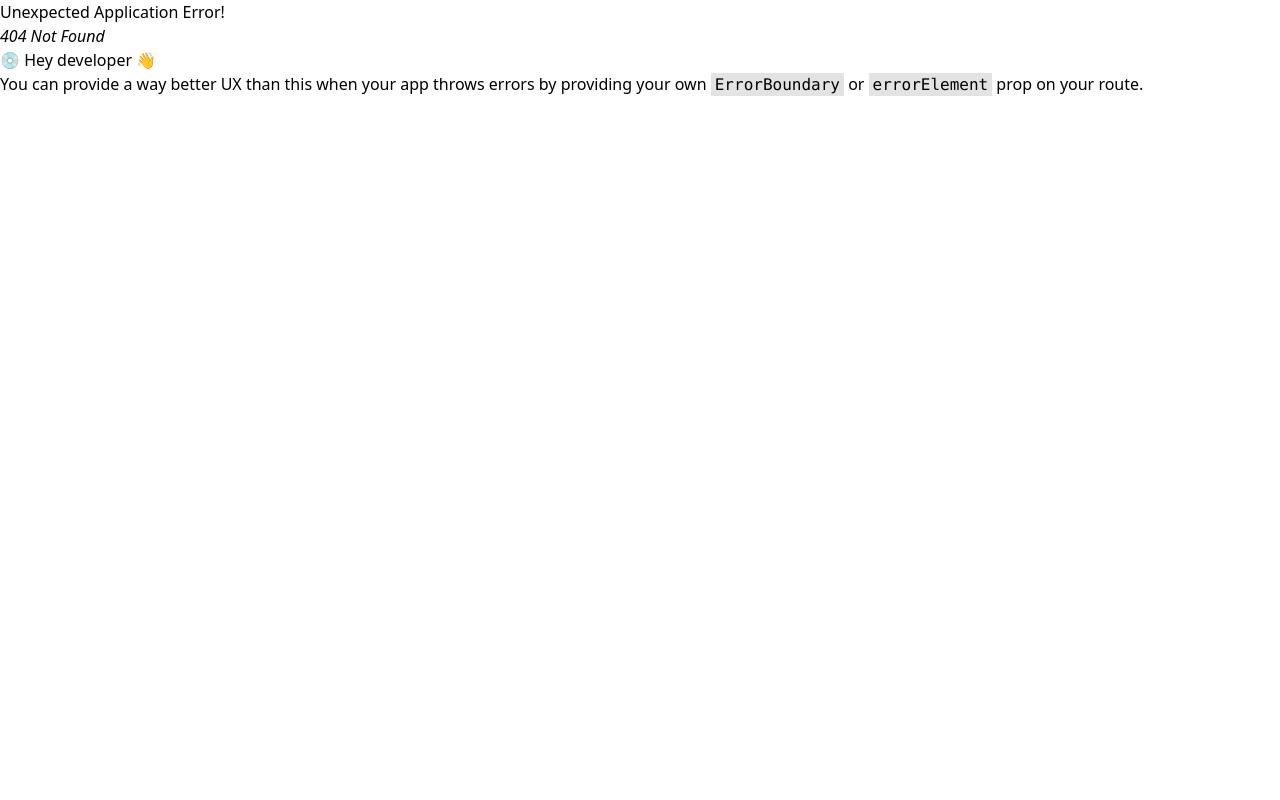
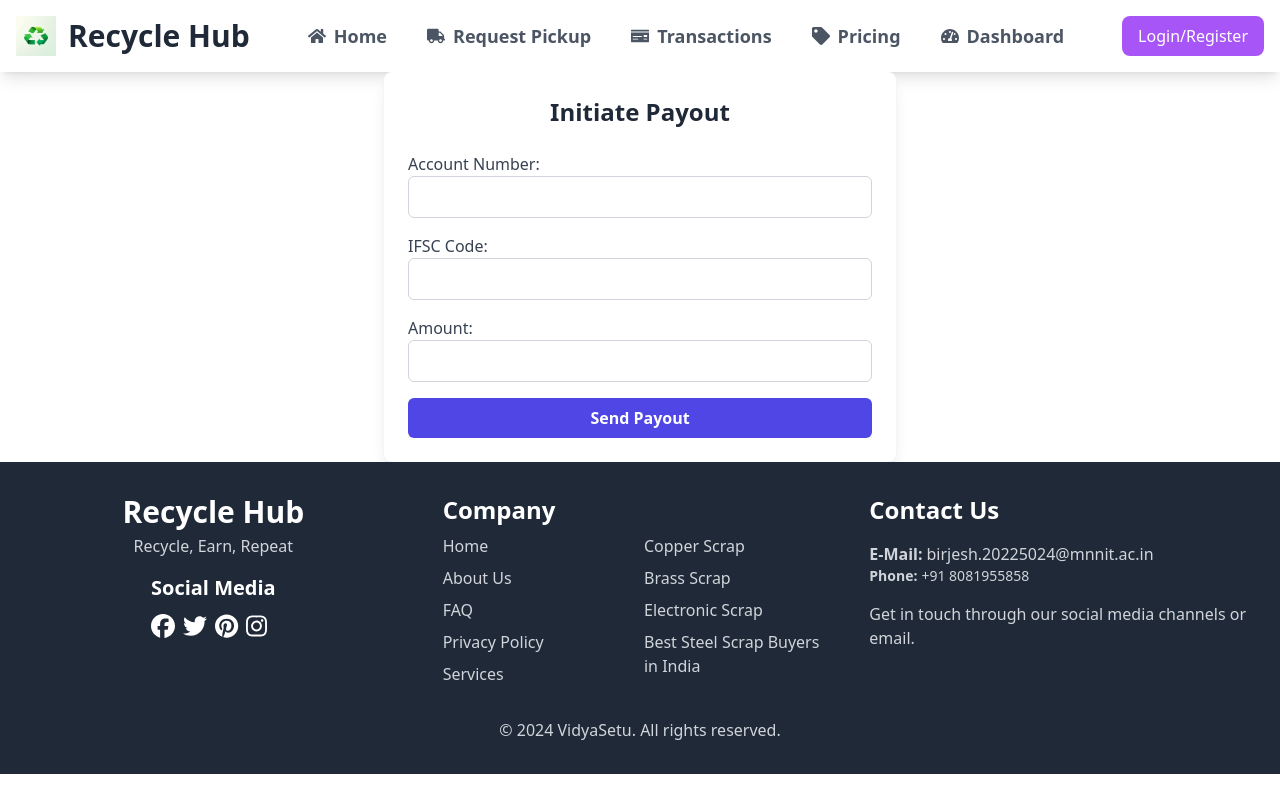
Before and after one commit to apmkush/RecycleHub, a React (Vite) app in the folder frontend/: page /payout in a window 1280 px wide. Before the commit this address had no page. Built offline with nearby package versions, Linux system fonts and the light colour scheme.

Commit message:
backend of payouts

```diff
--- a/frontend/src/components/Header/Header.jsx
+++ b/frontend/src/components/Header/Header.jsx
@@ -5,7 +5,7 @@ import LogoImage from './logo.jpeg';
 
 function Navbar() {
   const [isMobileMenuOpen, setIsMobileMenuOpen] = useState(false);
-  const [isLoggedIn, setIsLoggedIn] = useState(true); // Replace this with actual authentication logic
+  const [isLoggedIn, setIsLoggedIn] = useState(false); // Replace this with actual authentication logic
 
   const toggleMobileMenu = () => {
     setIsMobileMenuOpen(!isMobileMenuOpen);
@@ -36,9 +36,6 @@ function Navbar() {
           </Link>
           <Link to="/Dashboard" className="text-gray-600 dark:text-gray-300 hover:text-gray-800 dark:hover:text-white font-semibold text-lg flex items-center">
             <FaTachometerAlt className="mr-2" /> Dashboard
-          </Link>
-          <Link to="/Requests" className="text-gray-600 dark:text-gray-300 hover:text-gray-800 dark:hover:text-white font-semibold text-lg flex items-center">
-            <FaTachometerAlt className="mr-2" /> Requests
           </Link>
           {isLoggedIn && (
             <Link to="/Account" className="text-gray-600 dark:text-gray-300 hover:text-gray-800 dark:hover:text-white font-semibold text-lg flex items-center">
@@ -79,9 +76,6 @@ function Navbar() {
             <Link to="/Dashboard" className="w-full text-gray-600 dark:text-gray-300 hover:text-gray-800 dark:hover:text-white font-semibold text-lg flex items-center">
               <FaTachometerAlt className="mr-2" /> Dashboard
             </Link>
-            <Link to="/Requests" className="text-gray-600 dark:text-gray-300 hover:text-gray-800 dark:hover:text-white font-semibold text-lg flex items-center">
-              <FaTachometerAlt className="mr-2" /> Requests
-            </Link>
             {isLoggedIn && (
               <Link to="/Account" className="w-full text-gray-600 dark:text-gray-300 hover:text-gray-800 dark:hover:text-white font-semibold text-lg flex items-center">
                 <FaUser className="mr-2" /> Account
--- /dev/null
+++ b/frontend/src/components/Payment/payout.jsx
@@ -0,0 +1,86 @@
+import React, { useState } from 'react';
+import axios from 'axios';
+
+const PayoutForm = () => {
+    const [accountNumber, setAccountNumber] = useState('');
+    const [ifscCode, setIfscCode] = useState('');
+    const [amount, setAmount] = useState('');
+    const [status, setStatus] = useState('');
+
+    const handleSubmit = async (e) => {
+        e.preventDefault();
+
+        // Validate fields
+        if (!accountNumber || !ifscCode || !amount) {
+            setStatus('Please fill in all fields');
+            return;
+        }
+
+        try {
+            setStatus('Processing...');
+            const response = await axios.post('http://localhost:5000/payout', {
+                account_number: accountNumber,
+                ifsc_code: ifscCode,
+                amount: amount
+            });
+
+            if (response.data.message === 'Payout initiated successfully') {
+                setStatus('Payout successful!');
+            }
+        } catch (error) {
+            setStatus('Error initiating payout');
+            console.error('Error:', error);
+        }
+    };
+
+    return (
+        <div className="max-w-lg mx-auto bg-white p-6 rounded-lg shadow-lg">
+            <h2 className="text-2xl font-bold text-center text-gray-800 mb-6">Initiate Payout</h2>
+            <form onSubmit={handleSubmit} className="space-y-4">
+                <div>
+                    <label htmlFor="accountNumber" className="block text-gray-700 font-medium">Account Number:</label>
+                    <input
+                        id="accountNumber"
+                        type="text"
+                        value={accountNumber}
+                        onChange={(e) => setAccountNumber(e.target.value)}
+                        className="w-full px-4 py-2 border border-gray-300 rounded-md focus:outline-none focus:ring-2 focus:ring-indigo-500"
+                    />
+                </div>
+                <div>
+                    <label htmlFor="ifscCode" className="block text-gray-700 font-medium">IFSC Code:</label>
+                    <input
+                        id="ifscCode"
+                        type="text"
+                        value={ifscCode}
+                        onChange={(e) => setIfscCode(e.target.value)}
+                        className="w-full px-4 py-2 border border-gray-300 rounded-md focus:outline-none focus:ring-2 focus:ring-indigo-500"
+                    />
+                </div>
+                <div>
+                    <label htmlFor="amount" className="block text-gray-700 font-medium">Amount:</label>
+                    <input
+                        id="amount"
+                        type="number"
+                        value={amount}
+                        onChange={(e) => setAmount(e.target.value)}
+                        className="w-full px-4 py-2 border border-gray-300 rounded-md focus:outline-none focus:ring-2 focus:ring-indigo-500"
+                    />
+                </div>
+                <button
+                    type="submit"
+                    className="w-full bg-indigo-600 text-white py-2 px-4 rounded-md font-semibold hover:bg-indigo-700 focus:outline-none focus:ring-2 focus:ring-indigo-500"
+                >
+                    Send Payout
+                </button>
+            </form>
+            {status && (
+                <div className={`mt-4 p-2 text-center ${status.includes('Error') ? 'text-red-600' : 'text-green-600'}`}>
+                    {status}
+                </div>
+            )}
+        </div>
+    );
+};
+
+export default PayoutForm;
--- a/frontend/src/main.jsx
+++ b/frontend/src/main.jsx
@@ -13,6 +13,7 @@ import Pricing from './components/Pricing/Pricing.jsx'
 import Dashboard from './components/Dashboard/Dashboard.jsx'
 import Account from './components/Account/Account.jsx'
 import Payment from './components/Payment/payment.jsx'
+import PayoutForm from './components/Payment/payout.jsx'
 import App from './components/Profile/Profile.jsx'
 
 // create a router
@@ -68,6 +69,10 @@ const router = createBrowserRouter([
       {
         path: "Requests",
         element: <Requests />
+      },
+      {
+        path: "payout",
+        element: <PayoutForm />
       }
     ]
   }
```
Also changed, not shown: 2 other files (tests, documents, lock files or other folders).
